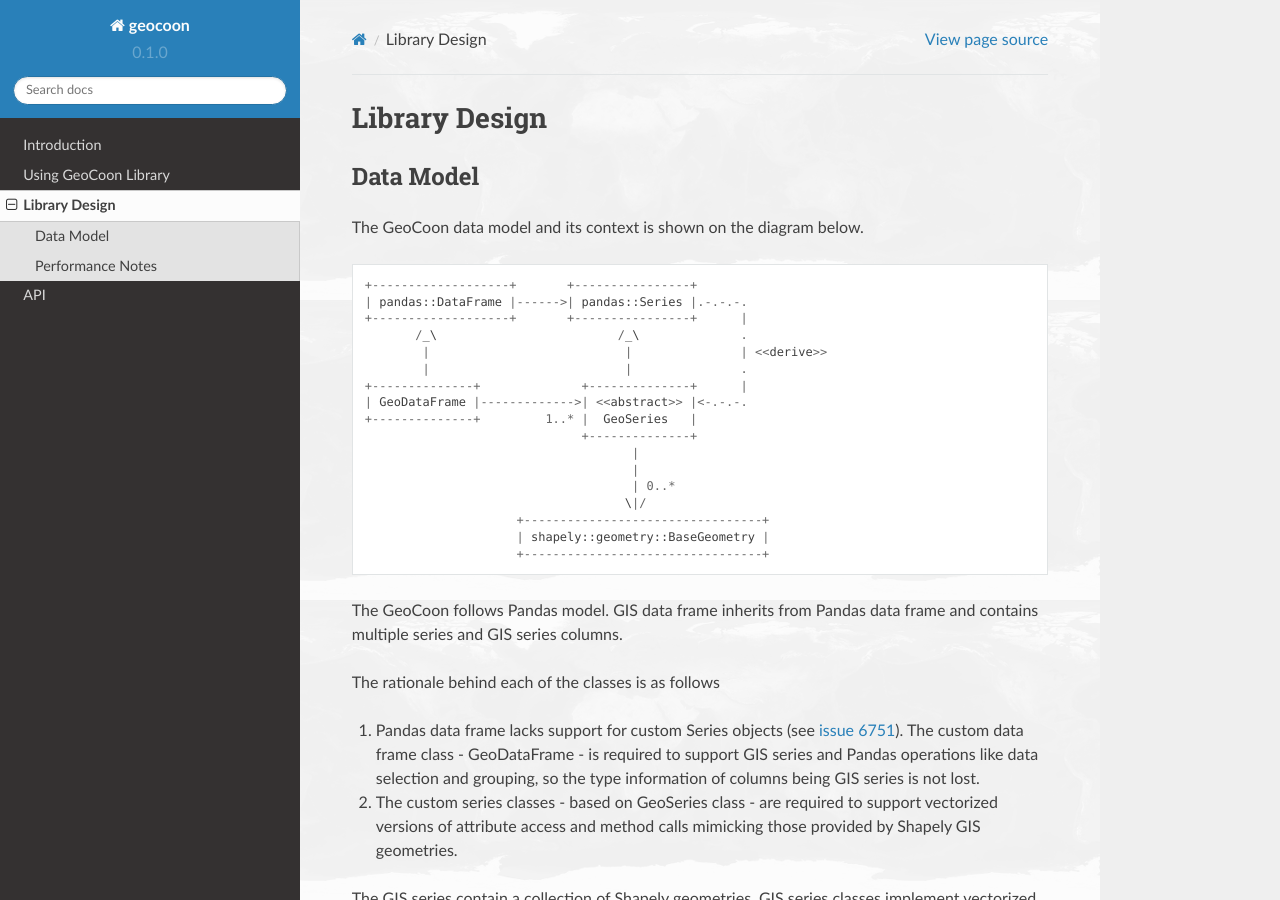
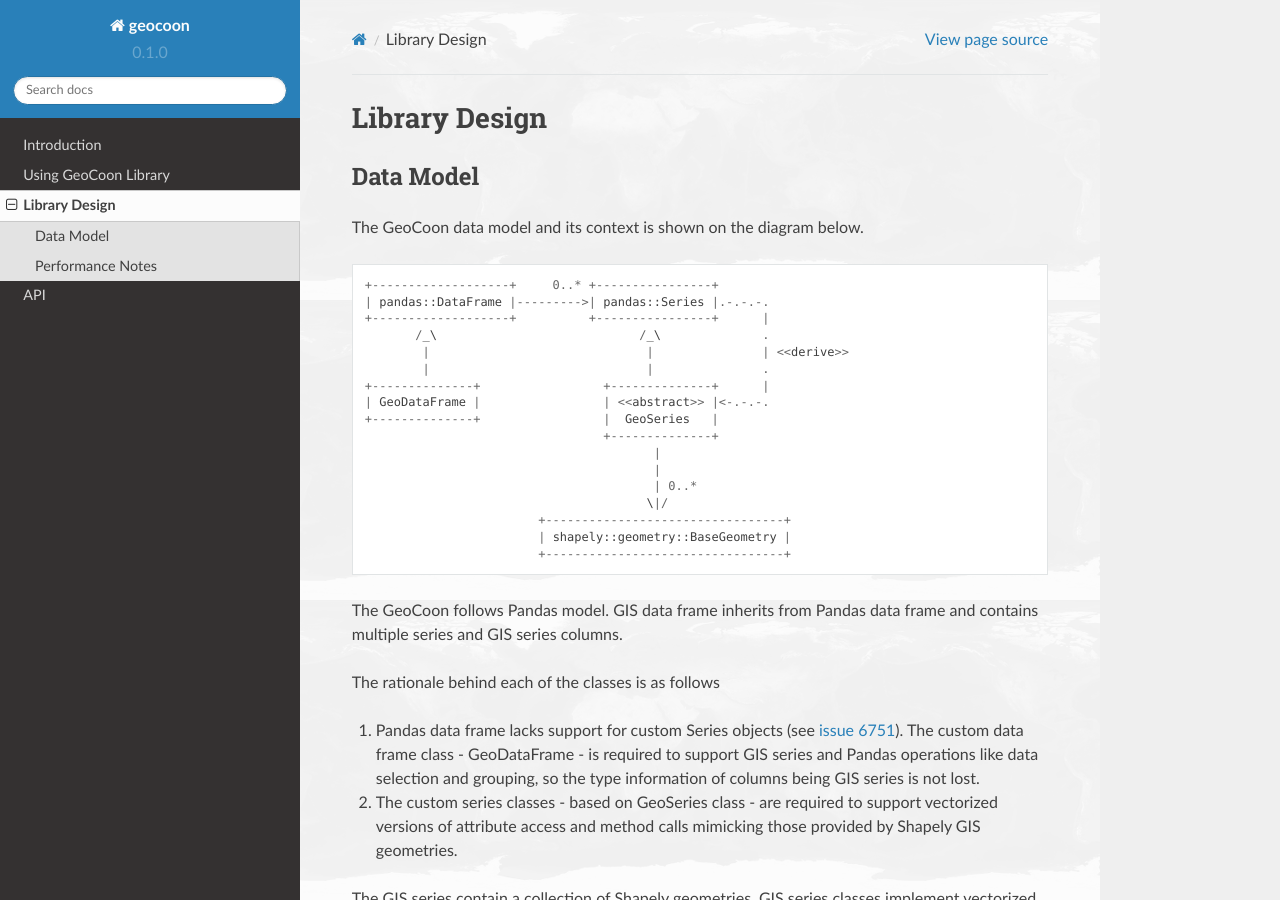
Before and after one commit to wrobell/geocoon, a Sphinx documentation site: the page built from doc/design.rst, in a window 1280 px wide and 900 px high. Built offline with Sphinx 7.4.7 and the Read the Docs theme 2.0.0, drawn with Linux system fonts in a browser that asks for light colours; pages that are not in the unit, such as notebooks, are missing from menus.

Commit message:
- documentation cleanup

```diff
--- a/doc/design.rst
+++ b/doc/design.rst
@@ -7,23 +7,23 @@
 .. code::
    :class: diagram
 
-   +-------------------+       +----------------+
-   | pandas::DataFrame |------>| pandas::Series |.-.-.-.
-   +-------------------+       +----------------+      |
-          /_\                         /_\              .
-           |                           |               | <<derive>>
-           |                           |               .
-   +--------------+              +--------------+      |
-   | GeoDataFrame |------------->| <<abstract>> |<-.-.-.
-   +--------------+         1..* |  GeoSeries   |
-                                 +--------------+
-                                        |
-                                        |
-                                        | 0..*
-                                       \|/
-                        +---------------------------------+
-                        | shapely::geometry::BaseGeometry |
-                        +---------------------------------+
+   +-------------------+     0..* +----------------+
+   | pandas::DataFrame |--------->| pandas::Series |.-.-.-.
+   +-------------------+          +----------------+      |
+          /_\                            /_\              .
+           |                              |               | <<derive>>
+           |                              |               .
+   +--------------+                 +--------------+      |
+   | GeoDataFrame |                 | <<abstract>> |<-.-.-.
+   +--------------+                 |  GeoSeries   |
+                                    +--------------+
+                                           |
+                                           |
+                                           | 0..*
+                                          \|/
+                           +---------------------------------+
+                           | shapely::geometry::BaseGeometry |
+                           +---------------------------------+
 
 The GeoCoon follows Pandas model. GIS data frame inherits from Pandas data
 frame and contains multiple series and GIS series columns.
```
